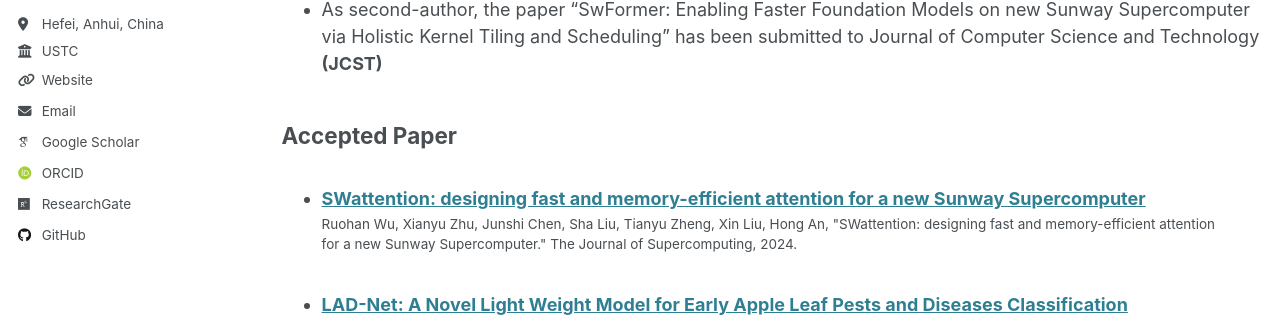
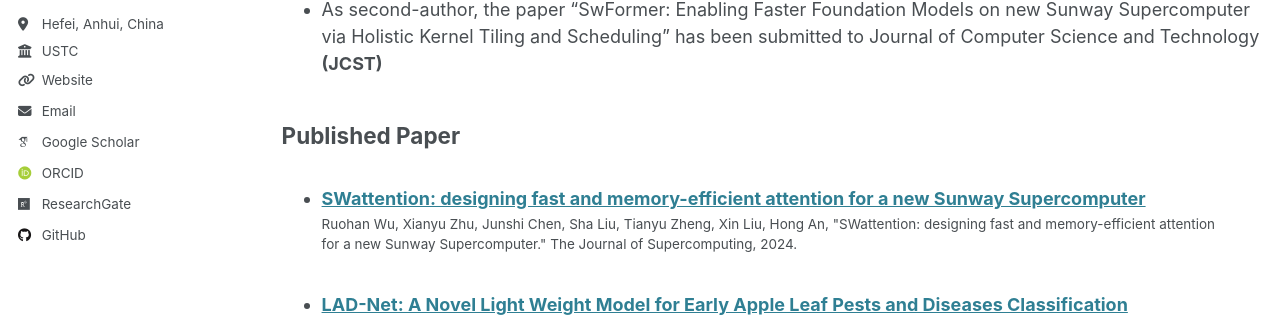
Before and after one commit to zhuxy-USTC/zhuxy-USTC.github.io, a Jekyll site: the page built from _pages/publications.md, in a window 1280 px wide and 1297 px high. Shown: the part 318-635 px from the top of the window. Built offline with Jekyll 4.4.1, drawn with Linux system fonts in a browser that asks for light colours; some web fonts are replaced.

Commit message:
Update publications.md

```diff
--- a/_pages/publications.md
+++ b/_pages/publications.md
@@ -9,7 +9,7 @@
 * As first-author, the paper "swPredicter: A Data-Driven Performance Model for Distributed Data Parallelism Training on Large-Scale HPC Clusters" has been submitted to IEEE Transactions on Parallel and Distributed Systems **(TPDS)**
 * As second-author, the paper "SwFormer: Enabling Faster Foundation Models on new Sunway Supercomputer via Holistic Kernel Tiling and Scheduling" has been submitted to Journal of Computer Science and Technology **(JCST)**
 
-## Accepted Paper
+## Published Paper
 <ul>{% for post in site.publications reversed %}
   {% include archive-single-cv.html %}
   {% endfor %}</ul>
```
